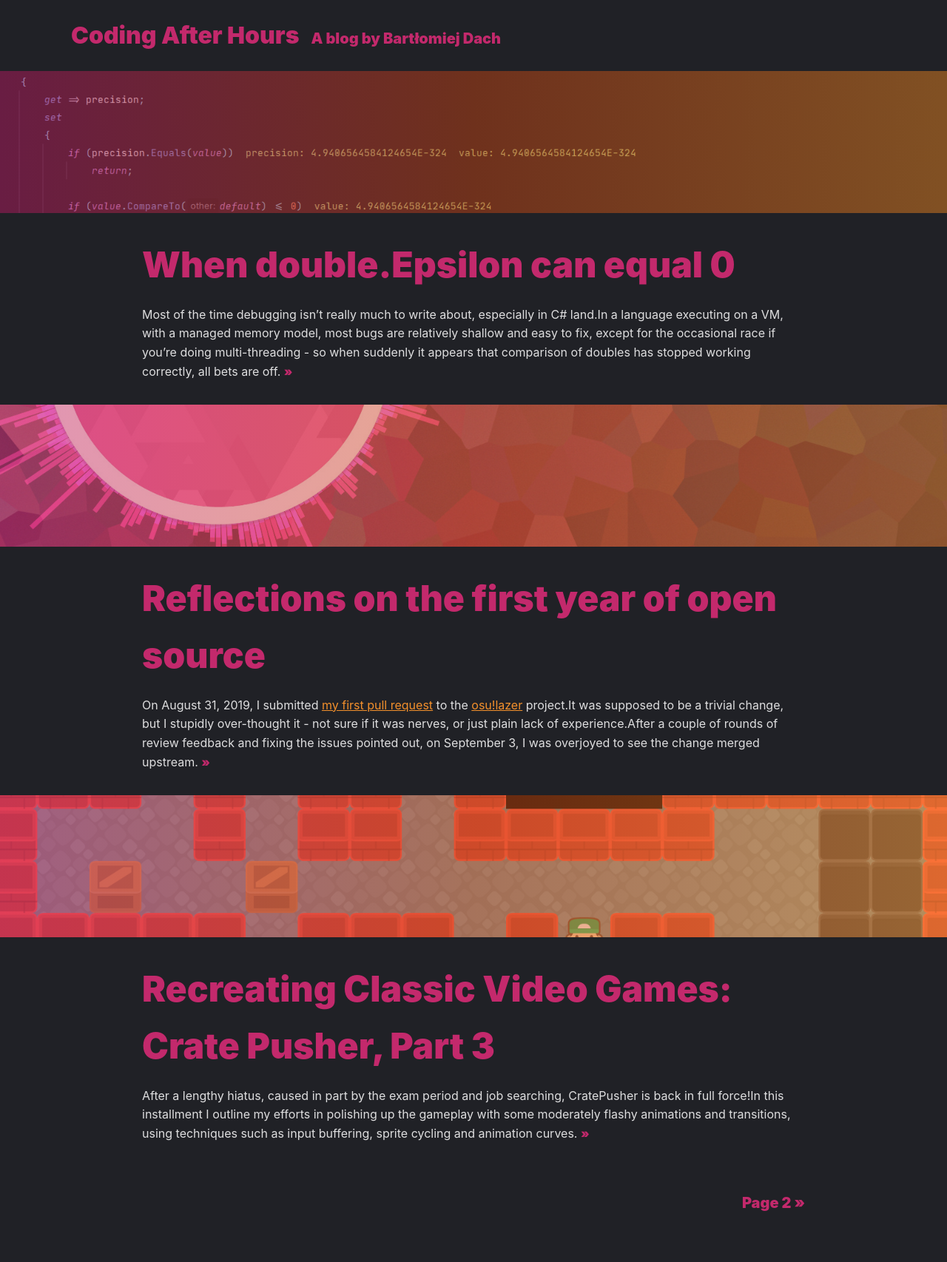
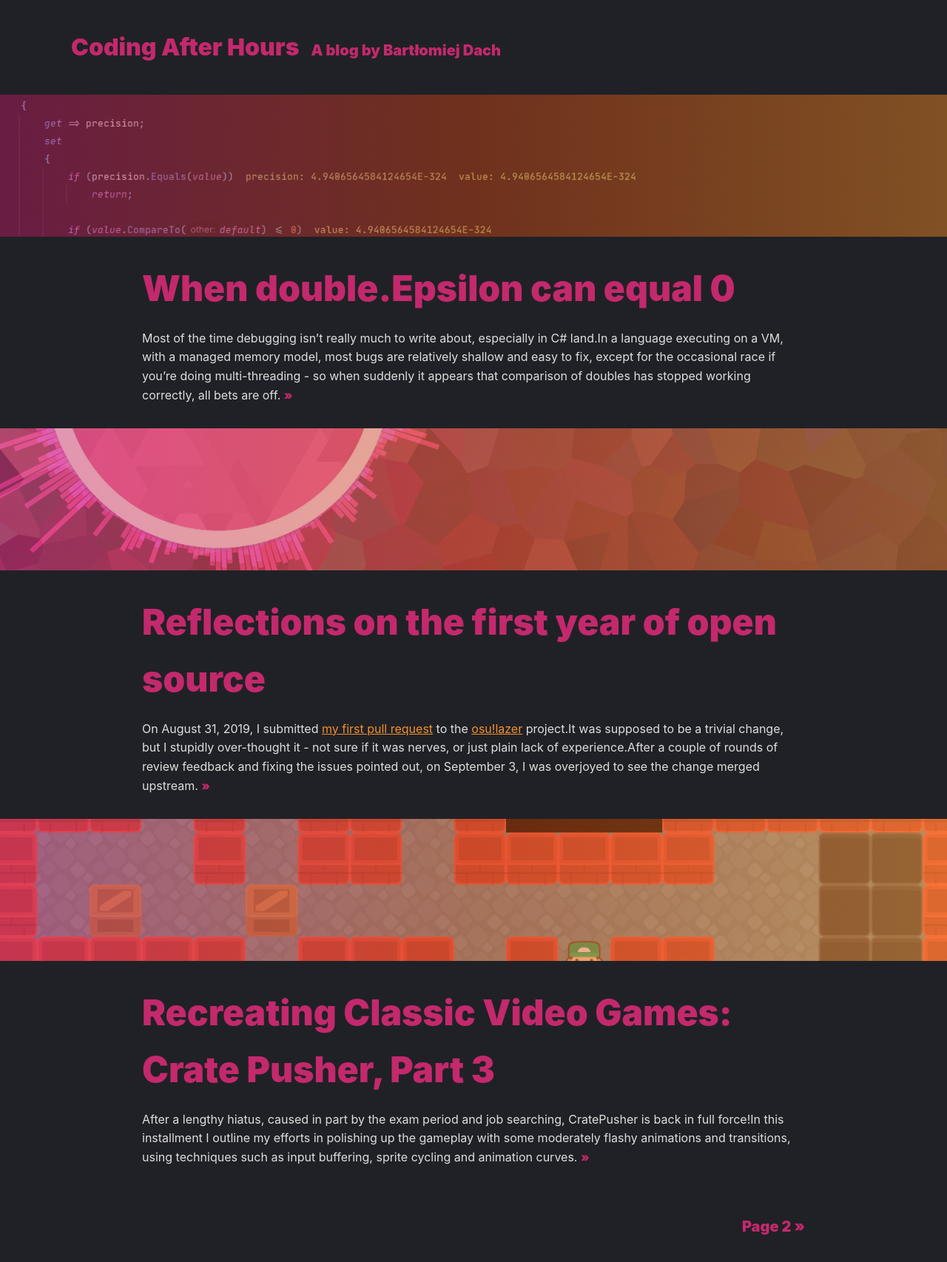
Before and after one commit to bdach/bdach.github.io, a Jekyll site: the page built from index.html, in a window 1280 px wide. Shown: the whole page at 74% size. Built offline with Jekyll 4.4.1, drawn with Linux system fonts in a browser that asks for light colours; some web fonts are replaced; the list of posts is cut into pages by our own code; before the commit the page ends 1674 px from its top, so only the background shows below that.

Commit message:
Some changes for mobile, mostly

```diff
--- a/_sass/_typography.scss
+++ b/_sass/_typography.scss
@@ -56,7 +56,15 @@
 
 @mixin title-text {
     @include header-text;
-    font-size: 3rem;
+    font-size: 2rem;
+
+    @media (min-width: 768px) {
+        font-size: 2.5rem;
+    }
+
+    @media (min-width: 1080px) {
+        font-size: 3rem;
+    }
 }
 
 h1,
--- a/assets/css/main.scss
+++ b/assets/css/main.scss
@@ -15,7 +15,7 @@
 .navbar {
     display: flex;
     align-items: center;
-    height: 6rem;
+    height: 8rem;
     margin: 0 2rem;
 
     @media (min-width: 768px) {
```
